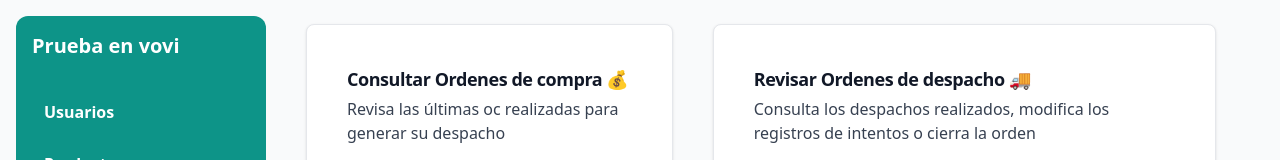
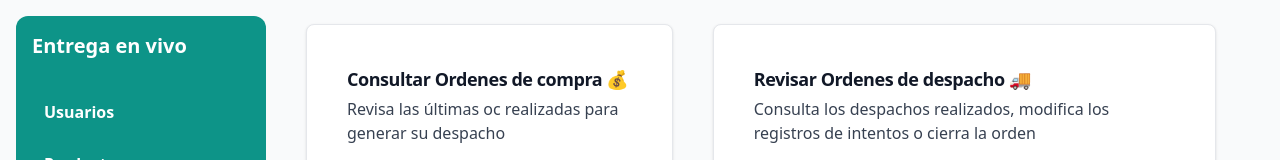
Before and after one commit to Benv380/FrontEnd-Despachos, a React (Vite) app: page / in a window 1280 px wide. Shown: the top 160 px of the page. Built offline with nearby package versions, Linux system fonts and the light colour scheme.

Commit message:
Update Navbar title from 'Prueba en vovi' to 'Entrega en vivo'

```diff
--- a/src/componentes/Layouts/Navbar.jsx
+++ b/src/componentes/Layouts/Navbar.jsx
@@ -2,7 +2,7 @@ function Navbar() {
   return (
     <nav className="rounded-xl w-[250px] min-h-[880px] bg-teal-600 text-white sticky top-0 p-4 m-4">
       {/* Logo o título */}
-      <h2 className="text-xl font-bold mb-8">Prueba en vovi</h2>
+      <h2 className="text-xl font-bold mb-8">Entrega en vivo</h2>
 
       {/* Menú de navegación */}
       <ul className="space-y-3">
```
